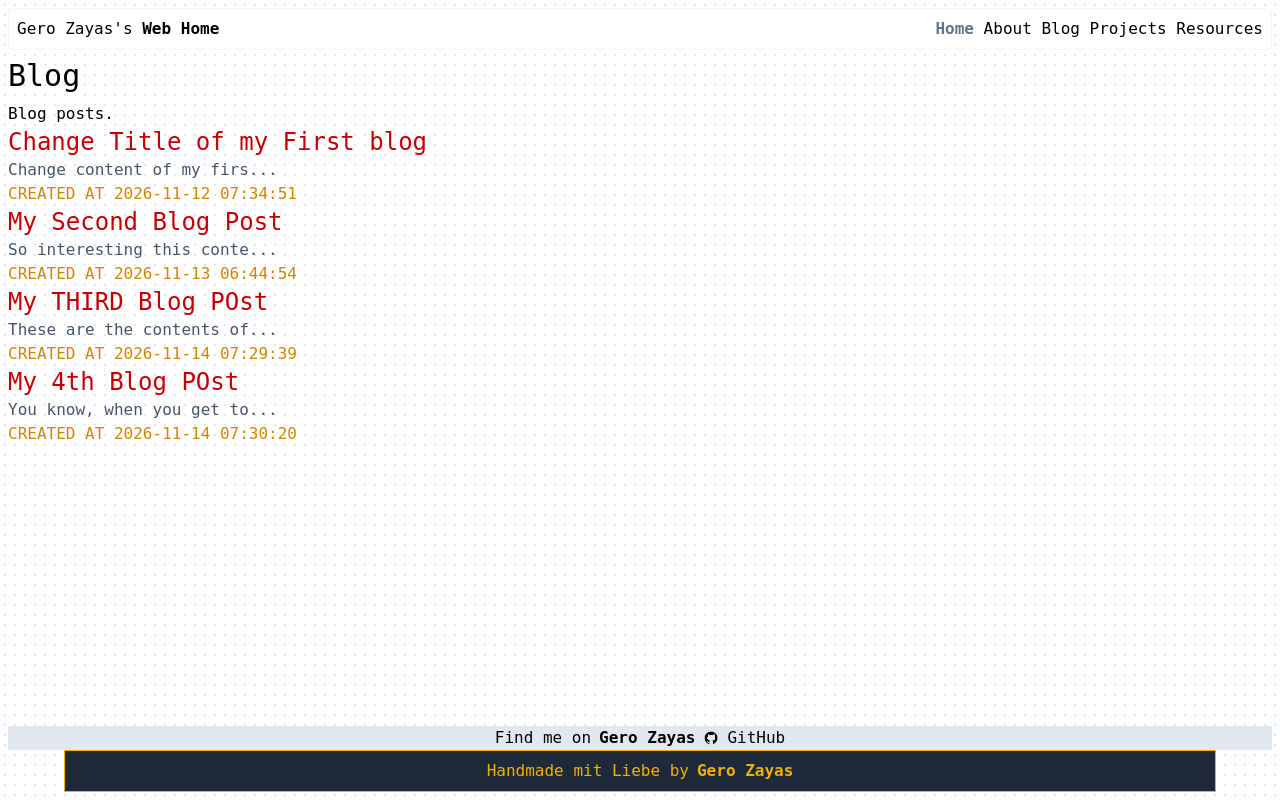
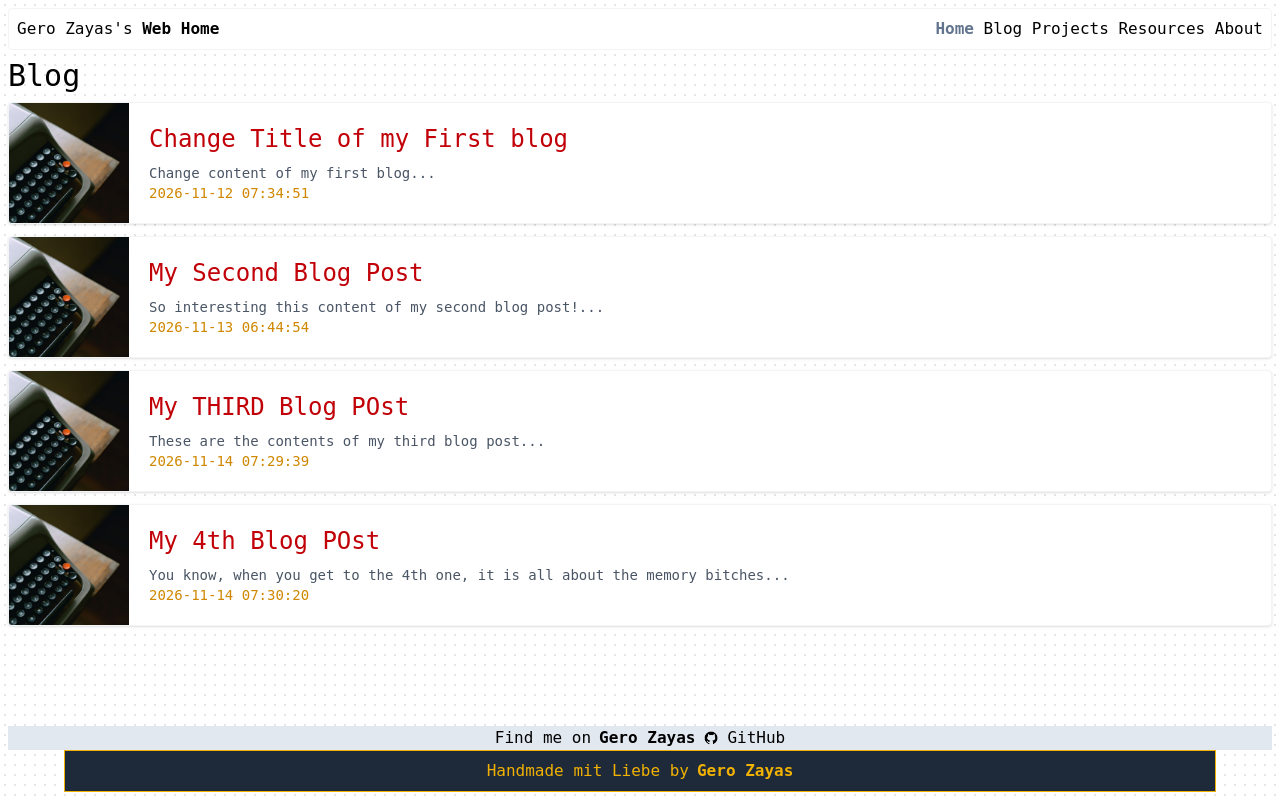
Before and after one commit to GeroZayas/Gero-Website-2026, a FastAPI app: page /blog in a window 1280 px wide. Run offline with FastAPI, Linux system fonts and the light colour scheme; data comes from the database, SQL or seed files in the repository; some libraries are stand-ins or nearby versions; some web fonts are replaced.

Commit message:
feat: update blog template to use new blog post card macro and add image support

```diff
--- a/templates/base.html
+++ b/templates/base.html
@@ -10,6 +10,7 @@
     <link rel="icon" href="/static/images/favicon.ico" />
     <script src="https://cdn.jsdelivr.net/npm/@tailwindcss/browser@4"></script>
     <link rel="stylesheet" href="/static/style.css" />
+    <link rel="stylesheet" href="/static/pygments.css" />
     <!-- Cargamos Datastar desde CDN -->
     <script type="module" src="https://cdn.jsdelivr.net/gh/starfederation/datastar@v1.0.5/bundles/datastar.js"></script>
     <script src="/static/components/blog_post_card.js"></script>
@@ -23,10 +24,10 @@
         <div class="" id="header-title-text">Gero Zayas's <span class="font-bold">Web Home</span></div>
         <nav class="normal-menu another-class">
             <a class="header-button font-bold text-slate-500 hover:bg-gray-200 hover:text-red-700" href="/">Home</a>
-            <a class="header-button hover:bg-gray-200 hover:text-red-700" href="/about">About</a>
             <a class="header-button hover:bg-gray-200 hover:text-red-700" href="/blog">Blog</a>
             <a class="header-button hover:bg-gray-200 hover:text-red-700" href="/projects">Projects</a>
             <a class="header-button hover:bg-gray-200 hover:text-red-700" href="/resources">Resources</a>
+            <a class="header-button hover:bg-gray-200 hover:text-red-700" href="/about">About</a>
         </nav>
     </header>
     <!-- -------------------------------------- end of HEADER -------------------------------------- -->
--- a/templates/blog.html
+++ b/templates/blog.html
@@ -1,17 +1,16 @@
 {% extends "base.html" %} {% block title %} Blog {% endblock %} {% block content%}
-
+{% from "./jinja_components/blog_post_card.html" import
+blog_post_card %}
 <!-- <section class="mt-1 mb-1">{% include "header_home_small.html"%}</section> -->
 
 <div class="mt-2 mb-2">
     <h1 class="text-3xl">Blog</h1>
 </div>
+<div class="flex flex-col gap-3">
+    {% for post in blog_posts %}
 
-<div class="">
-    <p>Blog posts.</p>
-    {% for post in blog_posts %}
-    <h2 class="text-2xl text-red-700">{{ post["title"] }}</h2>
-    <h4 class="text-slate-600">{{ post["content"][:25] }}...</h4>
-    <p class="text-yellow-600">CREATED AT {{ post["created_at"]}}</p>
+    {{blog_post_card(post["id"], post["title"], post["content"][:140], "static/images/aleksandr-zaitsev-Crl1DzTGzDU-unsplash.jpg", post["created_at"])}}
+
     {% endfor %}
 </div>
 
--- a/templates/jinja_components/blog_post_card.html
+++ b/templates/jinja_components/blog_post_card.html
@@ -1,10 +1,10 @@
-{% macro blog_post_card(link, name, description, picture,
+{% macro blog_post_card(link, title, sample, picture, created_at,
     classes="flex max-w-l overflow-hidden rounded border border-gray-100 shadow-sm hover:shadow-md transition-shadow bg-white"
     )%}
 
 <div class="{{classes}}">
   <div class="w-30 shrink-0">
-    <a href="{{link}}">
+    <a href="blog/{{link}}">
       <img
         src="{{picture}}"
         alt="Card image"
@@ -13,14 +13,15 @@
     </a>
   </div>
 
-  <div class="md:p-5 p-2"   >
+  <div class="md:p-5 p-2">
     <a
-      href="{{link}}"
-      class="text-2xl font-semibold text-gray-900 hover:text-slate-600 hover:underline"
+      href="blog/{{link}}"
+      class="text-2xl text-red-700 hover:text-red-900 hover:underline"
     >
-      {{name}}
+      {{title}}
     </a>
-    <p class="mt-2 text-sm text-gray-600">{{description}}</p>
+    <p class="mt-2 text-sm text-gray-600">{{sample}}...</p>
+    <p class="text-sm text-yellow-600">{{created_at}}</p>
   </div>
 </div>
 {% endmacro %}
```
Also changed, not shown: data/blog_posts/test_blog_post_1.txt (deleted, +0 -16 lines), static/images/aleksandr-zaitsev-Crl1DzTGzDU-unsplash.jpg (added), 1 other file.
